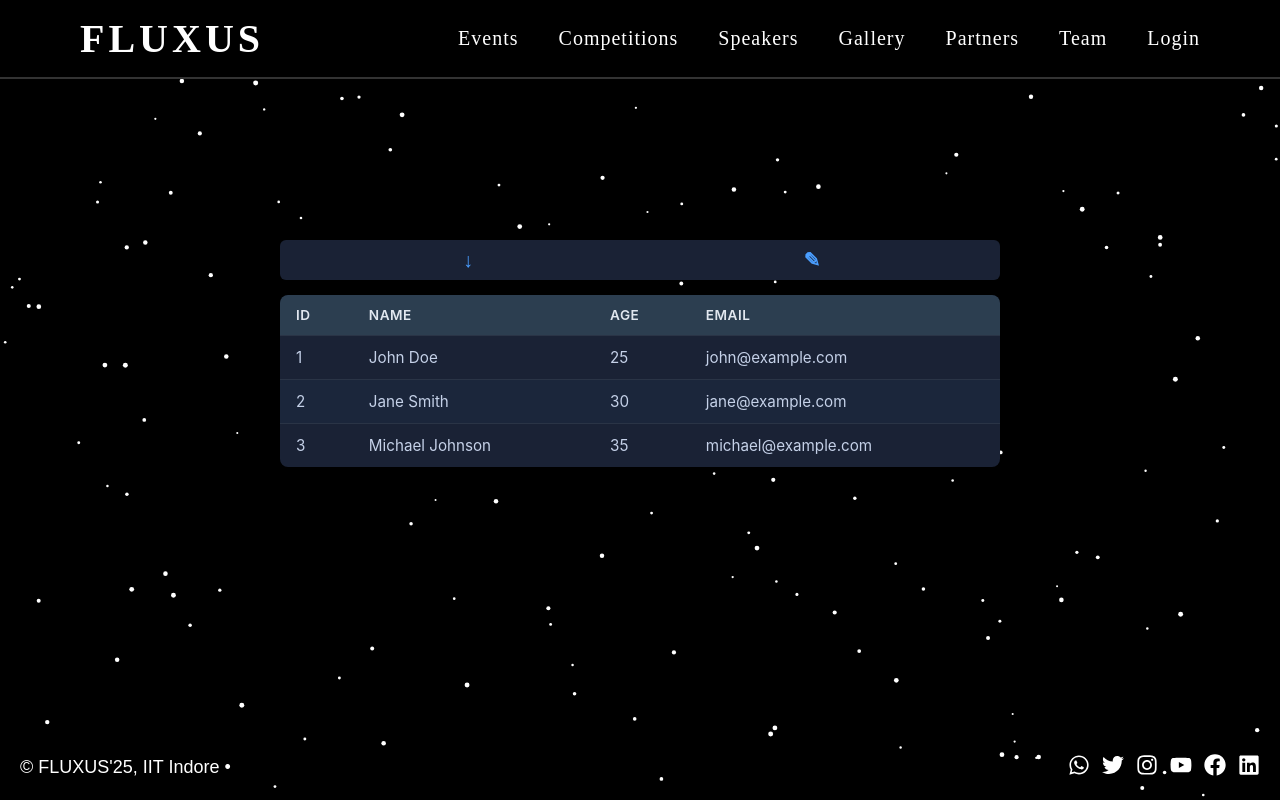
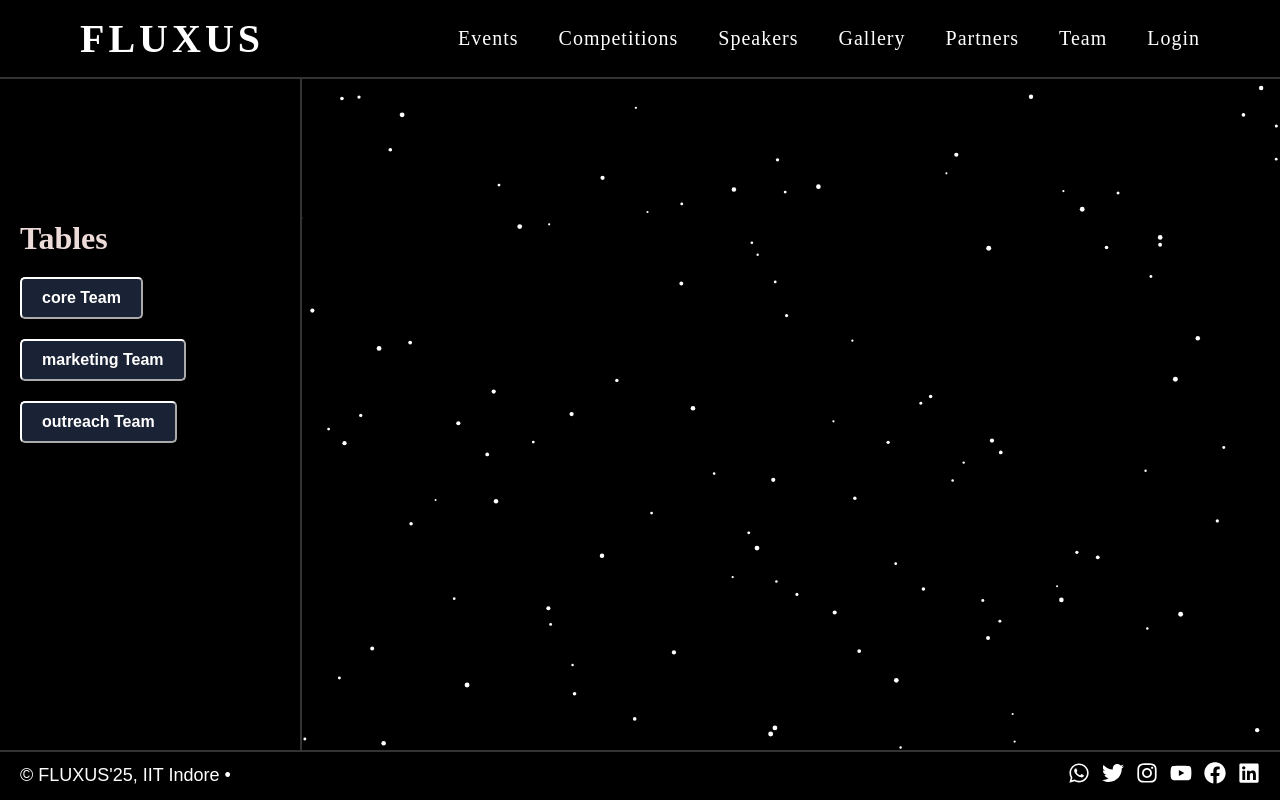
Before and after one commit to tanveeiii/Event-Management-System, a React (Vite) app in the folder event-frontend/: page /dashboard in a window 1280 px wide. Built offline with nearby package versions, Linux system fonts and the light colour scheme.

Commit message:
dashboardchanges

```diff
--- a/event-frontend/src/components/Footer.jsx
+++ b/event-frontend/src/components/Footer.jsx
@@ -37,7 +37,8 @@ const footerStyle = {
   color: "#FFFFFF", // White text
   fontFamily: "Arial, sans-serif",
   fontSize: "18px",
-//   backgroundColor: "red",
+  borderTop: "2px solid rgba(255, 255, 255, 0.2)",
+  backgroundColor: "black",
 };
 
 const textContainer = {
--- a/event-frontend/src/components/Table.jsx
+++ b/event-frontend/src/components/Table.jsx
@@ -2,12 +2,16 @@ import React from 'react';
 import '../static/Table.css';
 
 
-const Table = () => {
-    const data = [
-        { id: 1, name: 'John Doe', age: 25, email: 'john@example.com' },
-        { id: 2, name: 'Jane Smith', age: 30, email: 'jane@example.com' },
-        { id: 3, name: 'Michael Johnson', age: 35, email: 'michael@example.com' }
-    ];
+const Table = ({data = [
+    { id: 1, name: 'John Doe', age: 25, email: 'john@example.com' },
+    { id: 2, name: 'Jane Smith', age: 30, email: 'jane@example.com' },
+    { id: 3, name: 'Michael Johnson', age: 35, email: 'michael@example.com' }
+] }) => {
+    // const data = [
+    //     { id: 1, name: 'John Doe', age: 25, email: 'john@example.com' },
+    //     { id: 2, name: 'Jane Smith', age: 30, email: 'jane@example.com' },
+    //     { id: 3, name: 'Michael Johnson', age: 35, email: 'michael@example.com' }
+    // ];
 
     return (
         <div className="table-container">
--- a/event-frontend/src/pages/Dashboard.jsx
+++ b/event-frontend/src/pages/Dashboard.jsx
@@ -1,31 +1,73 @@
 import React ,{ useState } from 'react';
 import Table from '../components/Table'; // Import the Table component
 import '../static/Dashboard.css'; // Custom styles for TeamLogin page
+// import "../static/TableSidebar.css"
 
 const Dashboard = () => {
-    const [showTable, setShowTable] = useState(false);
 
-    // Define the toggle function to switch showTable state
-    const toggleTableVisibility = () => {
-        setShowTable((prevShowTable) => !prevShowTable);
-    };
+    const teamDictionary = {
+        "core Team": false,
+        "marketing Team": false,
+        "outreach Team": false
+    }
+
+    const [showComponents, setShowComponents] = useState(
+        teamDictionary
+    );
+
 
     return (
-        <div className="team-login-container">
-            {/* <button
-                className="table-toggle-button"
-                onClick={toggleTableVisibility}
-            >
-                Team Members
-            </button>
-            {showTable && (
-                <div className="table-wrapper">
+        <>
+        <div className="table-box">
+            <div className='table-sidebar-box'>
+                <div className="table-sidebar">
+                <h3 className="table-sidebar-title">Tables</h3>
+                <ul className="table-sidebar-list">
+                    {
+                        Object.entries(teamDictionary).map(([key , value] , index) => (
+                            <>
+                            <li key={index} >
+                            <button
+                                className="table-toggle-button"
+                                onClick={() => setShowComponents({
+                                    [key]: !showComponents[key],
+                                })}
+                                >
+                                {key}
+                            </button>
+                            </li>
+                            </>
+                        ))
+                    }
+                </ul>
+                </div>
+            </div>
 
-                    <Table />
-                </div>
-            )} */}
-            <Table />
+            <div className="team-login-container">
+
+                {
+
+                    Object.entries(teamDictionary).map(([key , value] , index) => (
+                        <>
+                            {
+                                showComponents[key] && (
+                                    <div className="table-wrapper"  >
+                                    <h1 className='table-name'>{key}</h1>
+                                    <Table/>
+                                </div>
+                                )
+                            }
+                        </>
+                    ))
+
+
+                }
+
+            </div>
         </div>
+
+        </>
+
     );
 };
 
--- a/event-frontend/src/pages/Login.jsx
+++ b/event-frontend/src/pages/Login.jsx
@@ -55,7 +55,7 @@ const Login = () => {
                         {showPassword ? <AiFillEyeInvisible /> : <AiFillEye />}
                     </span>
                 </div>
-                <button type='submit'>Log In</button>
+                <button className='post-btn'type='submit'>Log In</button>
             </form>
         </>
     );
--- a/event-frontend/src/pages/MainLayout.jsx
+++ b/event-frontend/src/pages/MainLayout.jsx
@@ -28,7 +28,7 @@ const MainLayout = () => {
 const pageContainerStyle = {
   display: "flex",
   flexDirection: "column",
-  minHeight: "93vh", // Full viewport height
+  minHeight: "93.75vh", // Full viewport height
 };
 
 const contentStyle = {
--- a/event-frontend/src/static/Dashboard.css
+++ b/event-frontend/src/static/Dashboard.css
@@ -1,10 +1,23 @@
 /* Container for TeamLogin page */
+
+.table-sidebar-box{
+    background-color: #000000;
+    min-height: 93.75vh;
+    border-right: 2px solid rgba(255, 255, 255, 0.2);
+}
+.table-box{
+    /* margin-top: 200px; */
+    display: flex;
+}
+
 .team-login-container {
+    margin-top: 50px;
     padding: 20px;
-    max-width: 800px;
-    margin: auto;
+    /* max-width: 800px; */
+    /* margin: auto; */
+    width: 100%;
     text-align: center;
-    margin-top: 200px;
+    /* margin-top: 200px; */
 }
 
 /* Title styling */
@@ -14,29 +27,7 @@
     color: #f76c6c;
 }
 
-/* Button styling with hover and click effects */
-.table-toggle-button {
-    background-color: #f76c6c;
-    color: #fff;
-    padding: 10px 20px;
-    font-size: 16px;
-    font-weight: bold;
-    border: none;
-    border-radius: 5px;
-    cursor: pointer;
-    transition: background-color 0.3s ease, transform 0.1s ease;
-}
 
-/* Hover effect */
-.table-toggle-button:hover {
-    background-color: #f44336;
-}
-
-/* Click (active) effect */
-.table-toggle-button:active {
-    transform: scale(0.95);
-    background-color: #d32f2f;
-}
 
 /* Table container for smooth transition */
 .table-wrapper {
@@ -50,3 +41,76 @@
     height: 0;
     overflow: hidden;
 }
+
+
+.table-sidebar {
+    width: 300px;
+    margin-top: 200px;
+    /* height: 100%; */
+    /* background-color: #181818; */
+    padding: 20px;
+    color: #ffffff;
+    /* border-radius: 2px; */
+    /* border-width: 5px; */
+    /* border-color: white; */
+  }
+
+  .table-sidebar-title {
+    color: #eddbd9;
+    font-size: 2rem;
+    font-weight: bold;
+    margin-bottom: 0px;
+    transition: transform 0.3s, color 0.3s;
+  }
+
+  .table-sidebar-list {
+    list-style: none;
+    padding: 0;
+  }
+
+  .table-sidebar-list li {
+    /* color: #08385c;
+    font-size: 1.5rem; */
+    margin: 20px 0;
+    /* position: relative;
+    cursor: pointer;
+    transition: transform 0.3s, color 0.3s; */
+  }
+
+
+  .table-sidebar-list li:hover::before {
+    background-color: #ffffff;
+  }
+
+
+/* Button styling with hover and click effects */
+.table-toggle-button {
+  background-color: #1a2235;
+  color: #fff;
+  padding: 10px 20px;
+  font-size: 16px;
+  font-weight: bold;
+  border-width: 2px;
+  border-color: white;
+  border-radius: 5px;
+  cursor: pointer;
+  transition: background-color 0.3s ease, transform 0.4s ease;
+}
+
+/* Hover effect */
+.table-toggle-button:hover {
+  transform: translateX(10px);
+  background-color: #f44336;
+}
+
+/* Click (active) effect */
+.table-toggle-button:active {
+  transform: scale(0.95);
+  background-color: #d32f2f;
+}
+
+
+.table-name{
+    color: white;
+    text-transform: uppercase;
+}
--- a/event-frontend/src/static/Login.css
+++ b/event-frontend/src/static/Login.css
@@ -53,7 +53,7 @@ input[type="text"], input[type="password"]{
 ::placeholder{
     color: #e5e5e5;
 }
-button{
+.post-btn{
     margin-top: 50px;
     width: 100%;
     background-color: #ffffff;
--- a/event-frontend/src/static/Table.css
+++ b/event-frontend/src/static/Table.css
@@ -25,7 +25,7 @@
     color: #4a9eff;
     cursor: pointer;
     margin-right: 12px;
-    padding: 0;
+    padding: 0 175px;
     border-radius: 4px;
     transition: color 0.2s ease;
     display: flex;
```
